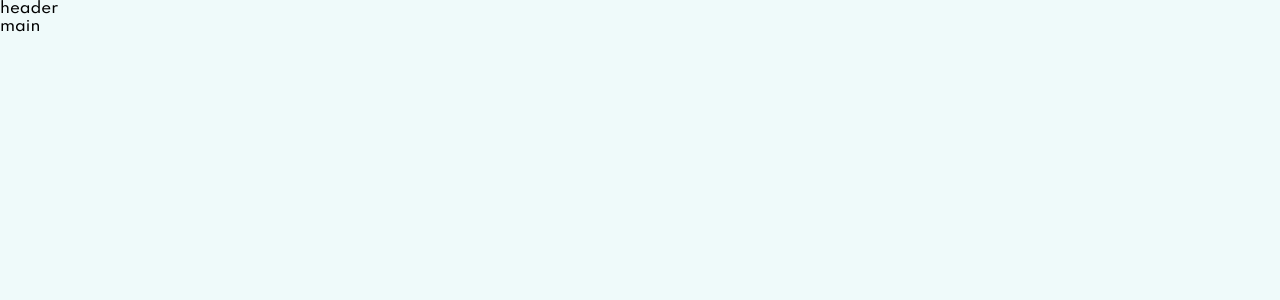
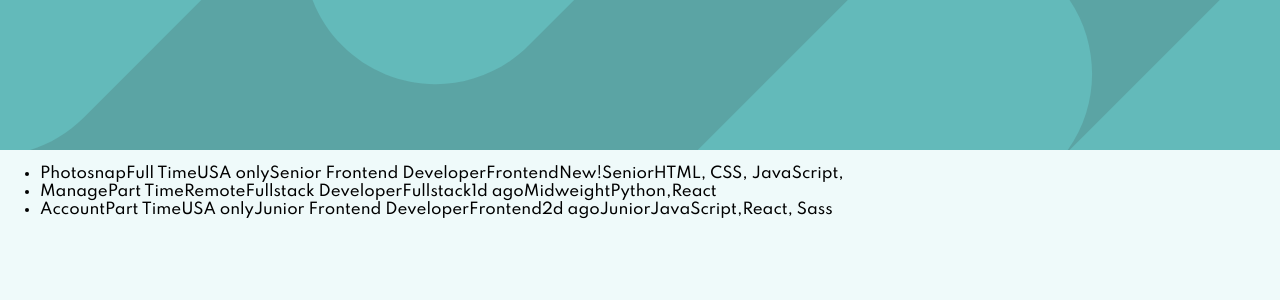
Before and after one commit to artursem/fm-static-job-listings, a React (Create React App) app: page / in a window 1280 px wide. Shown: the top 300 px of the page. Built offline with nearby package versions, Linux system fonts and the light colour scheme; a web font is replaced by a local one.

Commit message:
add job list

```diff
--- a/src/App.css
+++ b/src/App.css
@@ -14,4 +14,17 @@ body {
   font-size: 15px;
   color: black;
   background-color: var(--bg);
+
+  min-height: 100vh;
+  display: flex;
+  flex-direction: column;
+  justify-content: flex-start;
+  align-items: stretch;
 }
+
+.App__header {
+  width: 100%;
+  height: 150px;
+  background-size: cover;
+  background: var(--primary) url('./assets/bg-header-desktop.svg') no-repeat;
+}
--- a/src/App.js
+++ b/src/App.js
@@ -1,10 +1,11 @@
 import './App.css';
+import JobList from './components/JobList';
 
 function App() {
   return (
     <div className="App">
-      <header>header</header>
-      <main>main</main>
+      <header className="App__header"></header>
+      <JobList/>
     </div>
   );
 }
--- /dev/null
+++ b/src/components/JobList.js
@@ -0,0 +1,25 @@
+import React from "react";
+import { jobs } from "../data/jobs.json";
+// import logo from "../assets/loop-studios.svg";
+function JobList() {
+	const jobList = jobs.map((job) => {
+		return (
+			<li key={job.id}>
+				{job.company}
+				{job.job}
+				{job.location}
+				{job.name}
+				{job.role}
+				{job.posted}
+				{job.level}
+				{job.languages.join(", ")},{job.tools.join(", ")}
+				{/* <img src={logo} /> */}
+			</li>
+		);
+	});
+
+	console.log(jobs.map((j) => j.name));
+	return <ul>{jobList}</ul>;
+}
+
+export default JobList;
--- /dev/null
+++ b/src/data/jobs.json
@@ -0,0 +1,49 @@
+{
+	"jobs": [
+		{
+            "id": "j1",
+			"company": "Photosnap",
+            "icon": "photosnap.svg",
+			"new": true,
+			"featured": true,
+			"job": "Full Time",
+			"location": "USA only",
+			"name": "Senior Frontend Developer",
+			"role": "Frontend",
+			"posted": "New!",
+			"level": "Senior",
+			"languages": ["HTML", "CSS", "JavaScript"],
+			"tools": []
+		},
+		{
+            "id": "j2",
+			"company": "Manage",
+            "icon": "manage.svg",
+			"new": true,
+			"featured": true,
+			"job": "Part Time",
+			"location": "Remote",
+			"name": "Fullstack Developer",
+			"role": "Fullstack",
+			"posted": "1d ago",
+			"level": "Midweight",
+			"languages": ["Python"],
+			"tools": ["React"]
+		},
+		{
+            "id": "j3",
+			"company": "Account",
+            "icon": "account.svg",
+			"new": true,
+			"featured": false,
+			"job": "Part Time",
+			"location": "USA only",
+			"name": "Junior Frontend Developer",
+			"role": "Frontend",
+			"posted": "2d ago",
+			"level": "Junior",
+			"languages": ["JavaScript"],
+			"tools": ["React", "Sass"]
+		}
+    ]
+}
```
Also changed, not shown: 1 other file (tests, documents, lock files or other folders).
